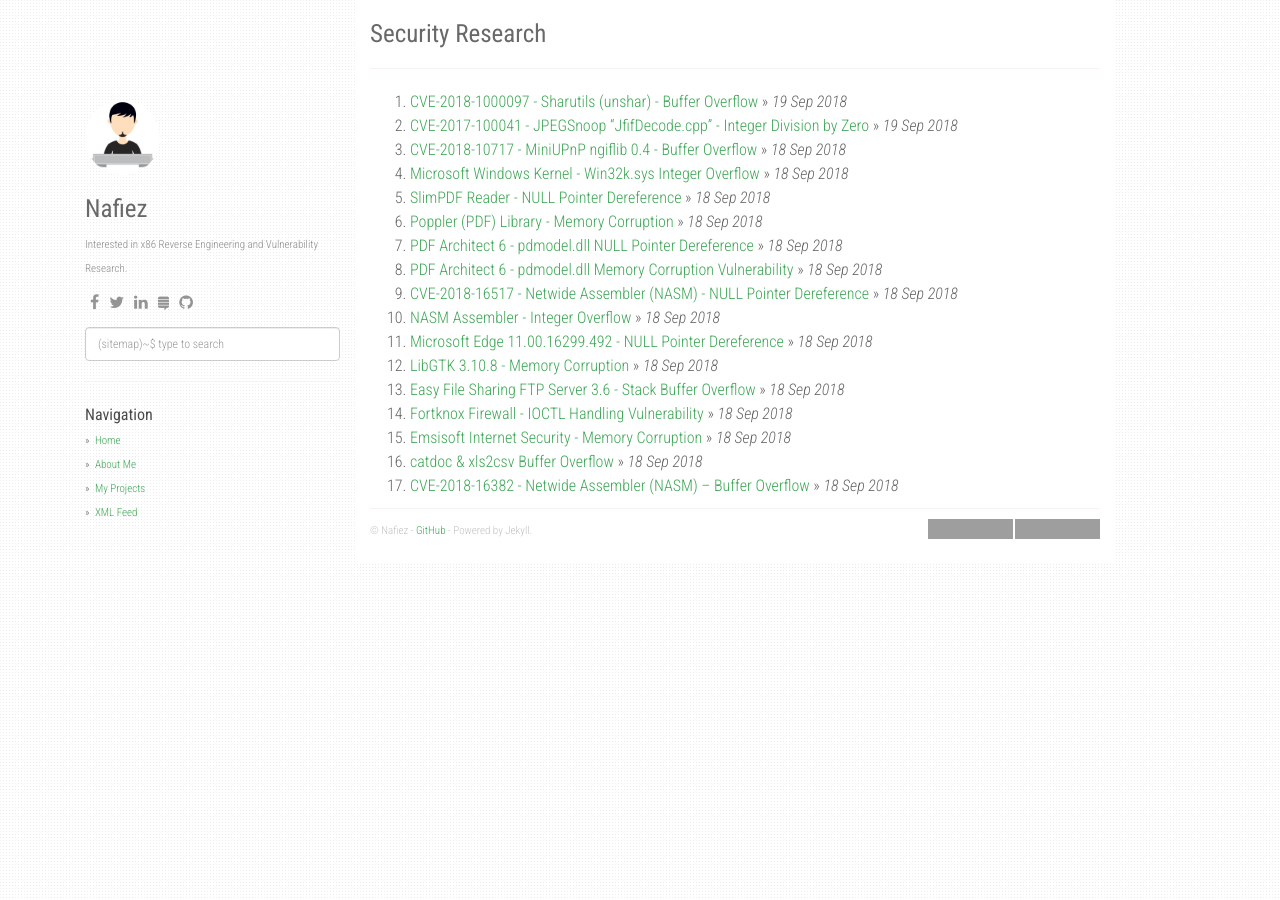
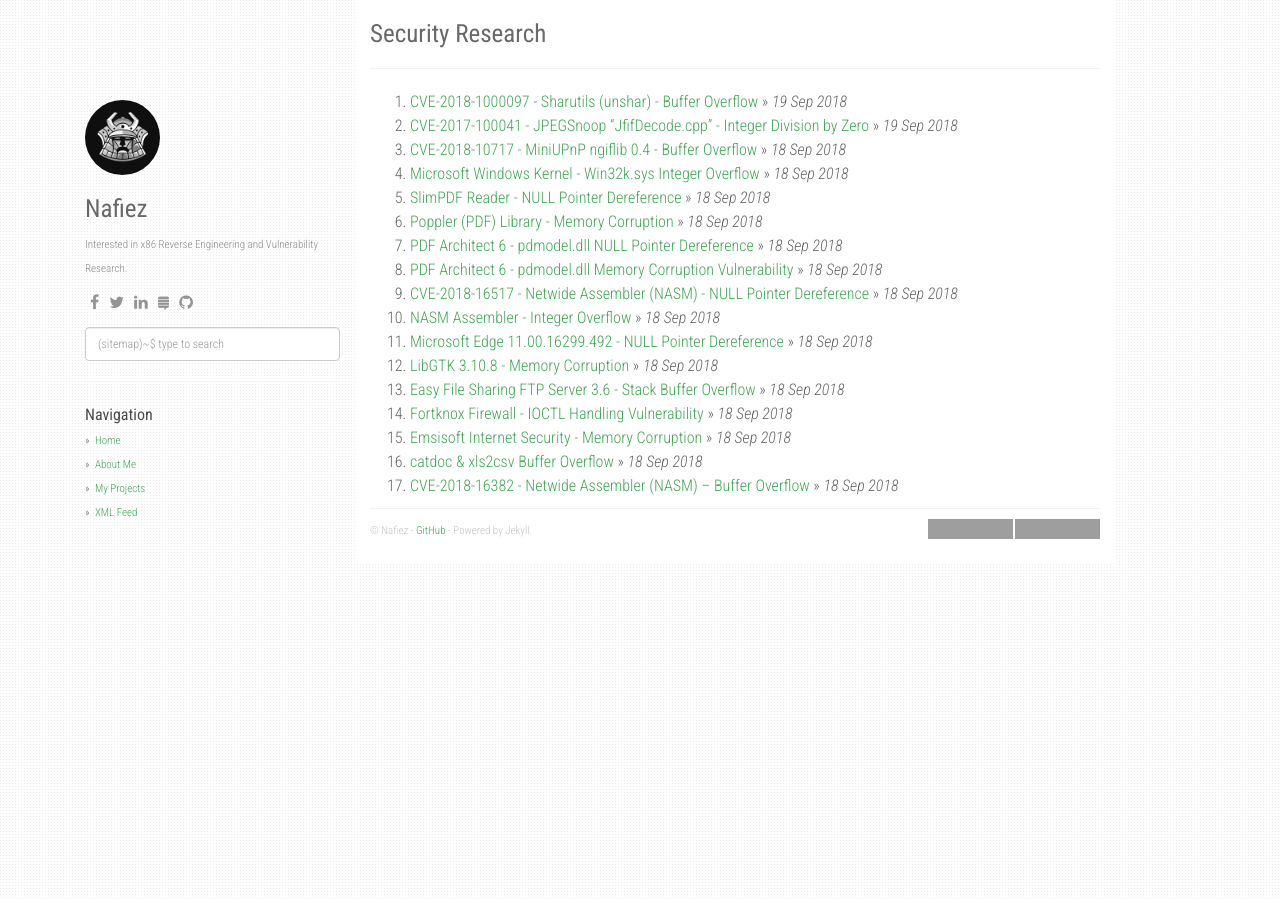
Before and after one commit to FazliMolaJan/nafiez.github.io, a Jekyll site: the page built from index.html, in a window 1280 px wide. Built offline with Jekyll 4.4.1, drawn with Linux system fonts in a browser that asks for light colours; nearby versions of some CDN libraries; the list of posts is cut into pages by our own code; grey boxes are pictures that could not be loaded.

Commit message:
Update _config.yml

```diff
--- a/_config.yml
+++ b/_config.yml
@@ -5,7 +5,7 @@ github: https://github.com/nafiez
 about: Interested in x86 Reverse Engineering and Vulnerability Research.
 disqus_shortname: nafiezresearch
 google_analytics: UA-XXXXXXXX-Y
-avatar_url: /static/img/avatar.jpg
+avatar_url: /static/img/khpcN6z__400x400.jpg
 
 enableTags: true
 tagarray: []
```
